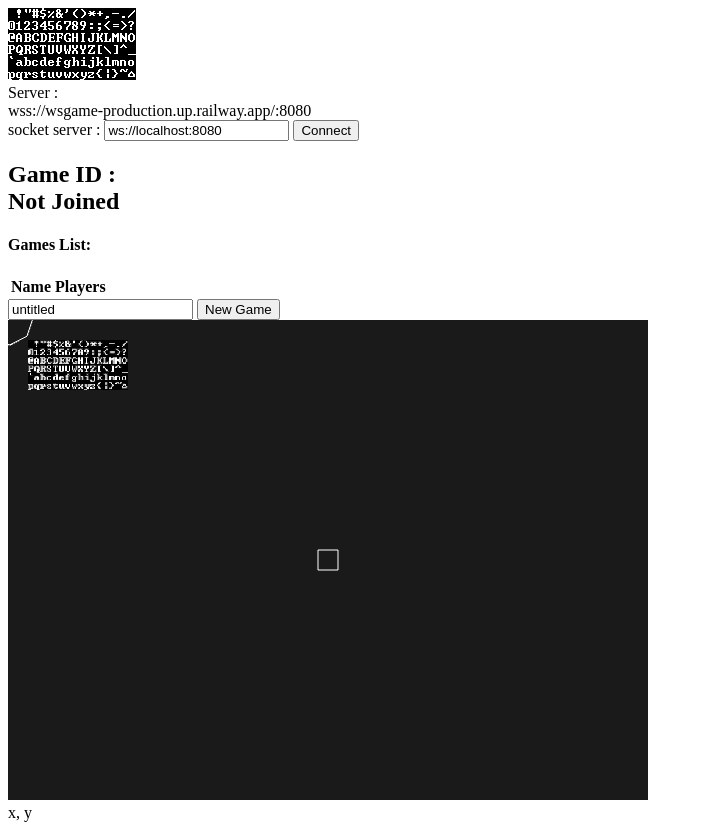
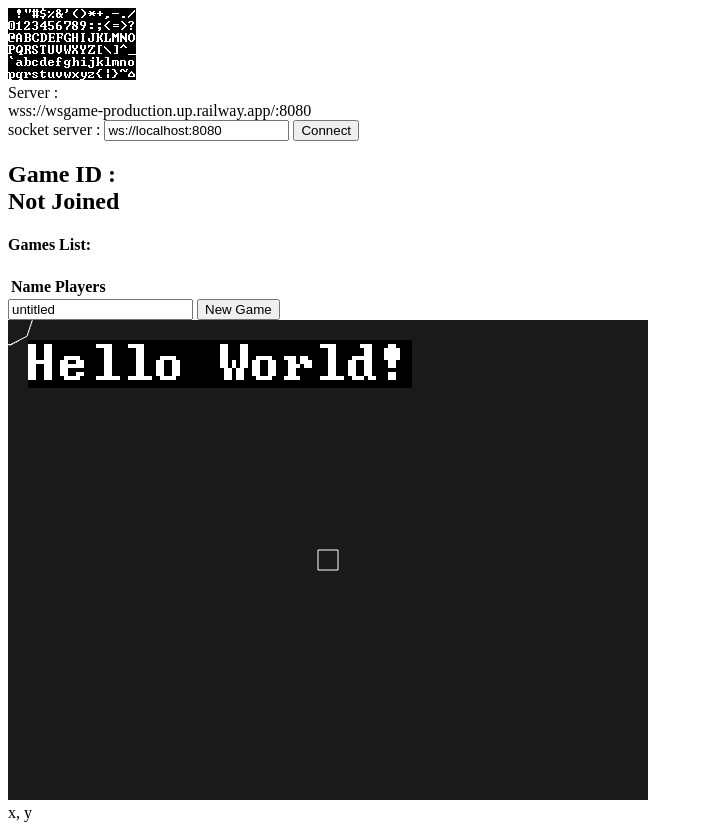
Before and after one commit to sepee/WSGame, a website: page Client/index.html in a window 1280 px wide. Shown: the whole page, without its empty margins (0-703 px from the left). Drawn offline with Linux system fonts and the light colour scheme.

Commit message:
finished implementing functional text renderer in TextMesh class!

```diff
--- a/Client/app.js
+++ b/Client/app.js
@@ -58,7 +58,7 @@ function main() {
 
 	VMat = m4.multiply(m4.translation(-1,1), m4.scaling(2/canvas.width, -2/canvas.height));
 
-	textMesh = new TextMesh(new Transform(new vec3(20,20,0), new vec3(0,0,0), new vec3(100,50,1)), "Hello World!");
+	textMesh = new TextMesh(new Transform(new vec3(20,20,0), new vec3(0,0,0), new vec3(32,48,1)), "Hello World!", 32);
 
 	fontTexture = LoadTexture("/img/font8x12.png");
 
--- a/Client/engineClasses.js
+++ b/Client/engineClasses.js
@@ -49,6 +49,7 @@ class Mesh{
 		gl.bindBuffer(gl.ARRAY_BUFFER, this.vertexBuffer);
 		gl.bindBuffer(gl.ELEMENT_ARRAY_BUFFER, this.indexBuffer);
 
+		// set attribute for vertex position
 		var positionAttributeLocation = gl.getAttribLocation(this.shaderProgram, "a_position");	// look up where the vertex data needs to go.
 		gl.enableVertexAttribArray(positionAttributeLocation);	// Turn on the attribute
 		gl.vertexAttribPointer(
@@ -68,10 +69,11 @@ class Mesh{
 
 
 class TextMesh{
-	constructor(transform, content)
+	constructor(transform, content, fontWidth = 16)
 	{
         this.transform = transform;
         this.content = content;
+		this.fontWidth = fontWidth;
 
 		this.vertices = quadVerticesTS;
 		this.indices = quadIndicesTS;
@@ -91,6 +93,34 @@ class TextMesh{
 		this.indexBuffer = gl.createBuffer();
 		gl.bindBuffer(gl.ELEMENT_ARRAY_BUFFER, this.indexBuffer);
 		gl.bufferData(gl.ELEMENT_ARRAY_BUFFER, new Uint16Array(this.indices), this.glDrawMode);
+
+		const charOffsetBuffer = gl.createBuffer();
+		this.charOffsetBuffer = charOffsetBuffer;
+		gl.bindBuffer(gl.ARRAY_BUFFER, charOffsetBuffer);
+		gl.bufferData(gl.ARRAY_BUFFER, new Float32Array([0,1,2,3,4,5,6,7,8,9,10,11]), this.glDrawMode);
+
+		const uv_offsets = this.GenerateUVOffsets();
+		const uvOffsetsBuffer = gl.createBuffer();
+		this.uvOffsetsBuffer = uvOffsetsBuffer;
+		gl.bindBuffer(gl.ARRAY_BUFFER, uvOffsetsBuffer);
+		gl.bufferData(gl.ARRAY_BUFFER, uv_offsets, this.glDrawMode);
+	}
+
+	GenerateUVOffsets = function()
+	{
+		var uv_offsets = [];
+
+		const encoder = new TextEncoder();
+		const encodedContent = encoder.encode(this.content);
+
+		// TODO: Calculate UV Offsets from this.content
+		for (let i = 0; i < this.content.length; i++) {
+			const char = encodedContent[i];
+			uv_offsets[i * 2    ] = char%16;
+			uv_offsets[i * 2 + 1] = Math.floor(char/16) - 2;
+		  }
+
+		return new Float32Array(uv_offsets);
 	}
 
 	Render()
@@ -98,11 +128,29 @@ class TextMesh{
 		gl.bindBuffer(gl.ARRAY_BUFFER, this.vertexBuffer);
 		gl.bindBuffer(gl.ELEMENT_ARRAY_BUFFER, this.indexBuffer);
 		gl.bindTexture(gl.TEXTURE_2D, fontTexture);
+		gl.texParameteri(gl.TEXTURE_2D, gl.TEXTURE_MAG_FILTER, gl.NEAREST);
 
+		// set attribute for vertex position
 		var positionAttributeLocation = gl.getAttribLocation(this.shaderProgram, "a_position");	// look up where the vertex data needs to go.
 		gl.enableVertexAttribArray(positionAttributeLocation);	// Turn on the attribute
-		gl.vertexAttribPointer(
-		  positionAttributeLocation, 2, gl.FLOAT, false, 0, 0);	// Tell the attribute how to get data out of positionBuffer (ARRAY_BUFFER)
+		gl.vertexAttribPointer(positionAttributeLocation, 2, gl.FLOAT, false, 0, 0);	// Tell the attribute how to get data out of positionBuffer (ARRAY_BUFFER)
+
+		// set attributes for char offset and content buffers, to be used in instanced character drawing
+
+		// set attribute for char offset
+		gl.bindBuffer(gl.ARRAY_BUFFER, this.charOffsetBuffer);
+		var charOffsetLoc = gl.getAttribLocation(this.shaderProgram, "a_char_offset");	// look up where the vertex data needs to go.
+		gl.enableVertexAttribArray(charOffsetLoc);
+		gl.vertexAttribPointer(charOffsetLoc, 1, gl.FLOAT, false, 0, 0);
+		// this line says this attribute only changes for each 1 instance
+		gl.vertexAttribDivisor(charOffsetLoc, 1);
+
+		// set attribute for char offset
+		gl.bindBuffer(gl.ARRAY_BUFFER, this.uvOffsetsBuffer);
+		var uvOffsetsLoc = gl.getAttribLocation(this.shaderProgram, "a_uv_offset");	// look up where the vertex data needs to go.
+		gl.enableVertexAttribArray(uvOffsetsLoc);
+		gl.vertexAttribPointer(uvOffsetsLoc, 2, gl.FLOAT, false, 0, 0);
+		gl.vertexAttribDivisor(uvOffsetsLoc, 1);
 
 		gl.useProgram(this.shaderProgram);	// Tell it to use our program (pair of shaders)
 
@@ -110,8 +158,10 @@ class TextMesh{
 		gl.uniformMatrix4fv(ModelMatrixLoc, false, this.transform.matrix);
 		var ViewMatrixLoc = gl.getUniformLocation(this.shaderProgram, "u_VMat");
 		gl.uniformMatrix4fv(ViewMatrixLoc, false, VMat);
+		var fontSizeLoc = gl.getUniformLocation(this.shaderProgram, "u_font_size");
+		gl.uniform1f(fontSizeLoc, this.fontWidth);
 
 		// draw
-		gl.drawElements(this.glPrimativeType, this.indices.length, gl.UNSIGNED_SHORT, 0);
+		gl.drawElementsInstanced(this.glPrimativeType, this.indices.length, gl.UNSIGNED_SHORT, 0, this.content.length);
 	}
 }
--- a/Client/index.html
+++ b/Client/index.html
@@ -183,18 +183,21 @@
 
     // an attribute will receive data from a buffer
     in vec4 a_position;
+    in float a_char_offset;
+    in vec2 a_uv_offset;
 
     uniform mat4 u_MMat;
     uniform mat4 u_VMat;
+    uniform float u_font_size;
 
     out vec2 v_texCoord;
 
     // all shaders have a main function
     void main()
     {
-      vec4 screenPos = u_VMat * (u_MMat * a_position);
+      vec4 screenPos = u_VMat * (u_MMat * a_position + vec4(a_char_offset * u_font_size, 0.0, 0.0, 0.0));
       gl_Position = screenPos;
-      v_texCoord = a_position.xy;
+      v_texCoord = vec2((a_position.x + a_uv_offset.x) / 16.0, (a_position.y + a_uv_offset.y) / 6.0);
     }
 
 </script>
```
